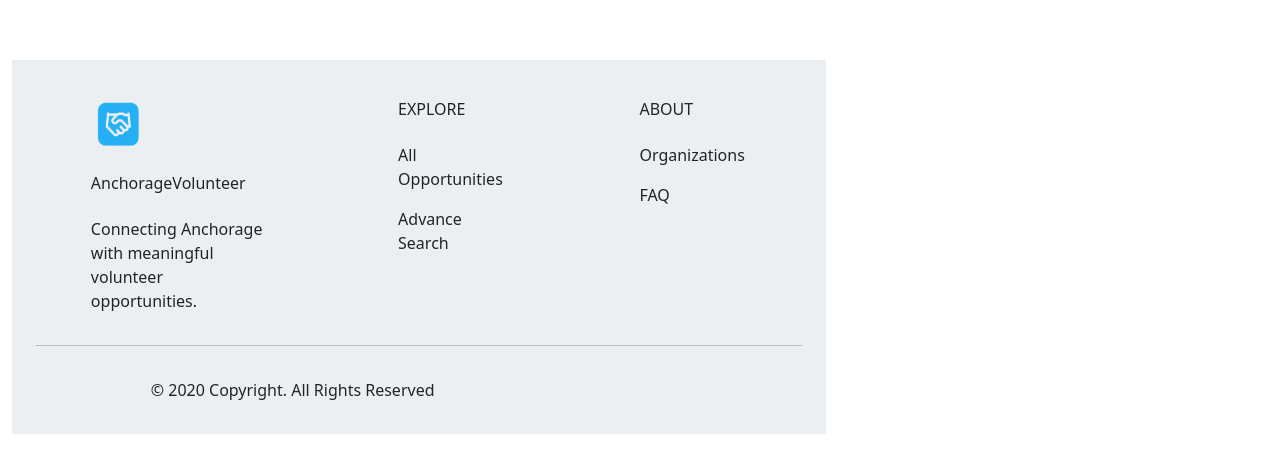
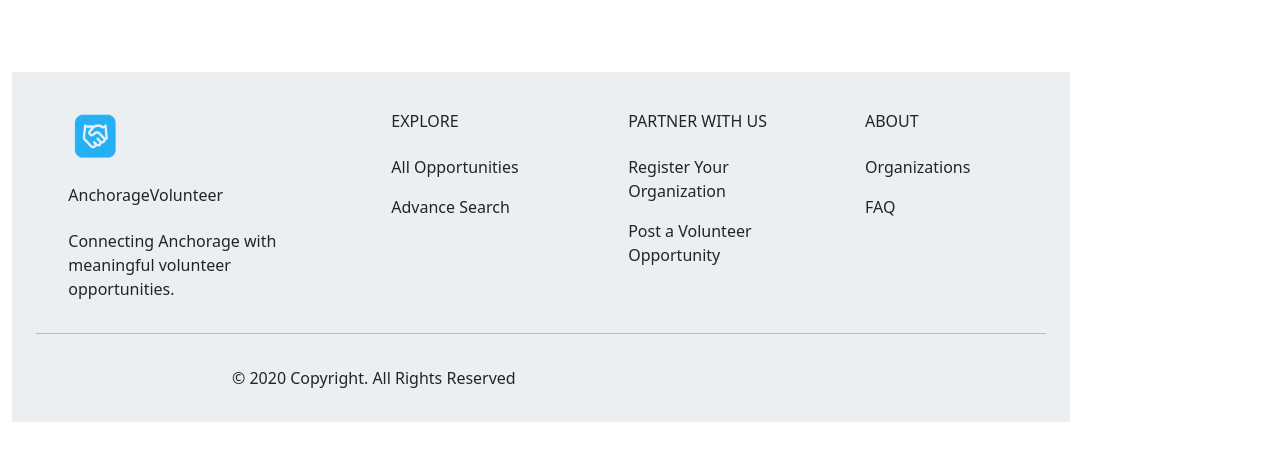
Before and after one commit to ruby-wright/VolunteerAnchorage, a React (Vite) app in the folder frontend/: page / in a window 1280 px wide. Shown: the part 153-626 px from the top of the page. Built offline with nearby package versions, Linux system fonts and the light colour scheme.

Commit message:
Add partner section to Footer with registration and opportunity posting links

```diff
--- a/frontend/src/components/shared/Footer.tsx
+++ b/frontend/src/components/shared/Footer.tsx
@@ -36,6 +36,22 @@ function Footer() {
                 <hr className="w-100 clearfix d-md-none" />
                 <div className="col-md-3 col-lg-2 col-xl-2 mx-auto mt-3">
                     <h6 className="text-uppercase mb-4 font-weight-bold">
+                    Partner with us
+                    </h6>
+                    <p>
+                    <a className="text-dark">
+                        Register Your Organization
+                    </a>
+                    </p>
+                    <p>
+                    <a className="text-dark">
+                        Post a Volunteer Opportunity
+                    </a>
+                    </p>
+                </div>
+                 <hr className="w-100 clearfix d-md-none" />
+                <div className="col-md-3 col-lg-2 col-xl-2 mx-auto mt-3">
+                    <h6 className="text-uppercase mb-4 font-weight-bold">
                     About
                     </h6>
                     <p>
```
